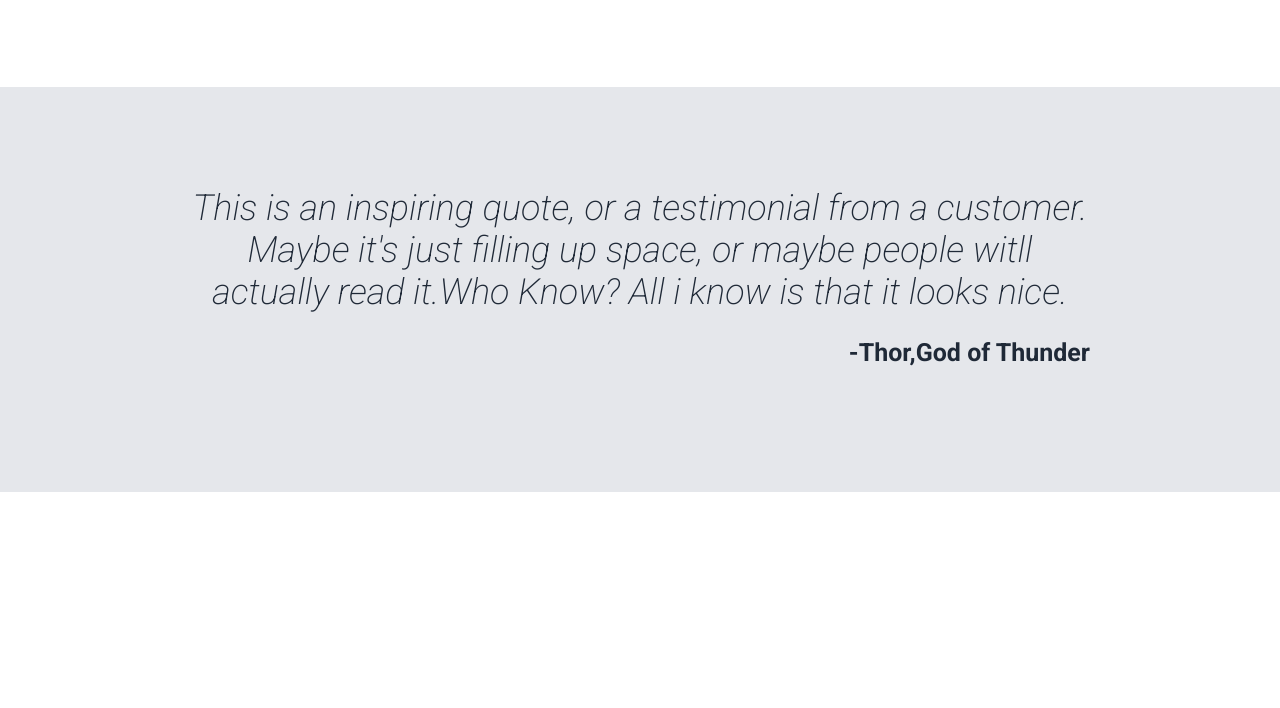
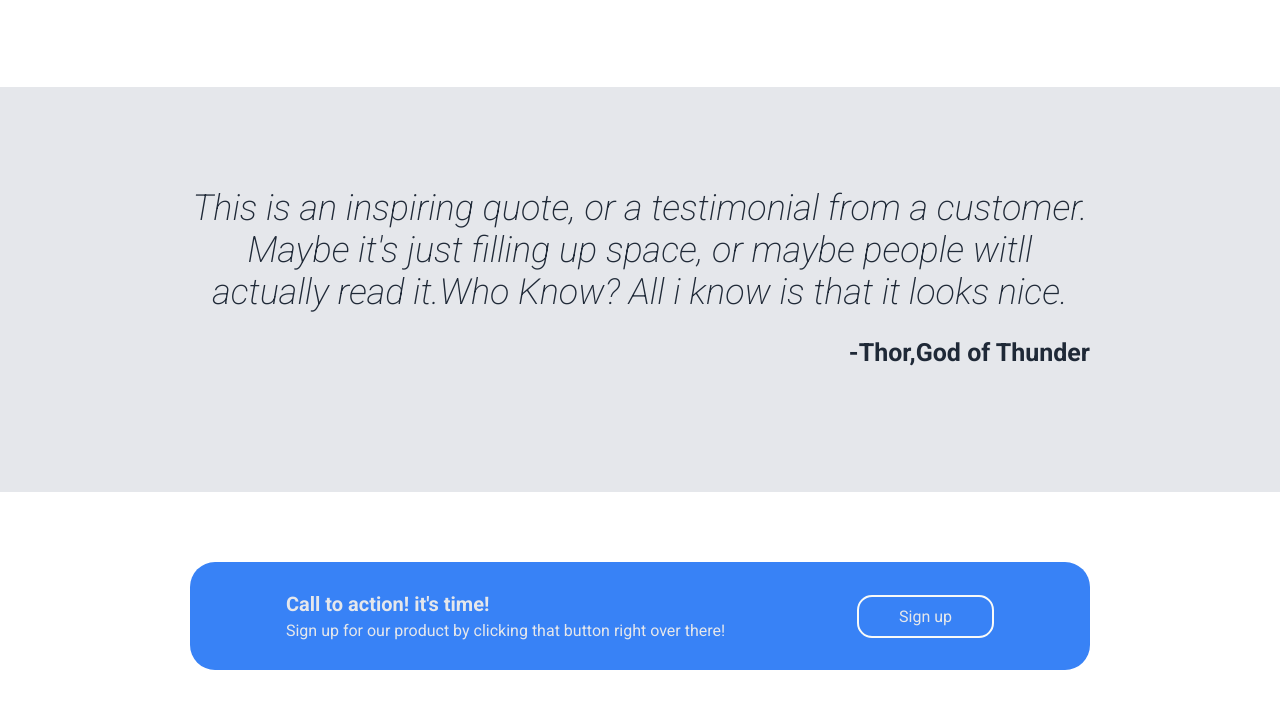
Before and after one commit to Filippos-Gravanis/landing-page, a plain HTML site: page index.html in a window 1280 px wide. Shown: the part 890-1598 px from the top of the page. Before the commit the page ends 1382 px from the top, so only its background shows below. Drawn offline with Linux system fonts and the light colour scheme.

Commit message:
make and style action section

```diff
--- a/index.html
+++ b/index.html
@@ -75,7 +75,13 @@
             </div>
         </div>
         <div class="action-section-container">
-            <div class="action-container"></div>
+            <div class="action-container">
+                <div class="action-text-container">
+                    <p>Call to action! it's time!</p>
+                    Sign up for our product by clicking that button right over there!
+                </div>
+                <div class="action-button">Sign up</div>
+            </div>
         </div>
         <div class="footer-section-container">
             <div class="footer"></div>
--- a/style.css
+++ b/style.css
@@ -120,7 +120,7 @@ html,body{
 .information-illustrations{
     display: flex;
     gap:40px;
-    justify-content: center;
+    justify-content: space-around;
 }
 
 .quote{
@@ -150,3 +150,35 @@ html,body{
 .quote-section-container{
     background-color: #E5E7EB;
 }
+
+
+.action-container{
+    background-color: #3882F6;
+    display: flex;
+    box-sizing: border-box;
+    justify-content: space-around;
+    align-items: center;
+    margin-top: 50px;
+    padding: 30px;
+    border-radius: 25px;
+    color: #E5E7EB;
+
+}
+
+.action-section-container{
+    margin-top: 70px;
+    margin-bottom: 70px;
+}
+
+.action-button{
+    border: 2px solid #F9FAF8;
+    border-radius: 15px;
+    padding: 10px 40px;
+
+}
+.action-text-container p{
+    margin-top: 0px;
+    margin-bottom: 5px;
+    font-size: 20px;
+    font-weight: 700;
+}
```
